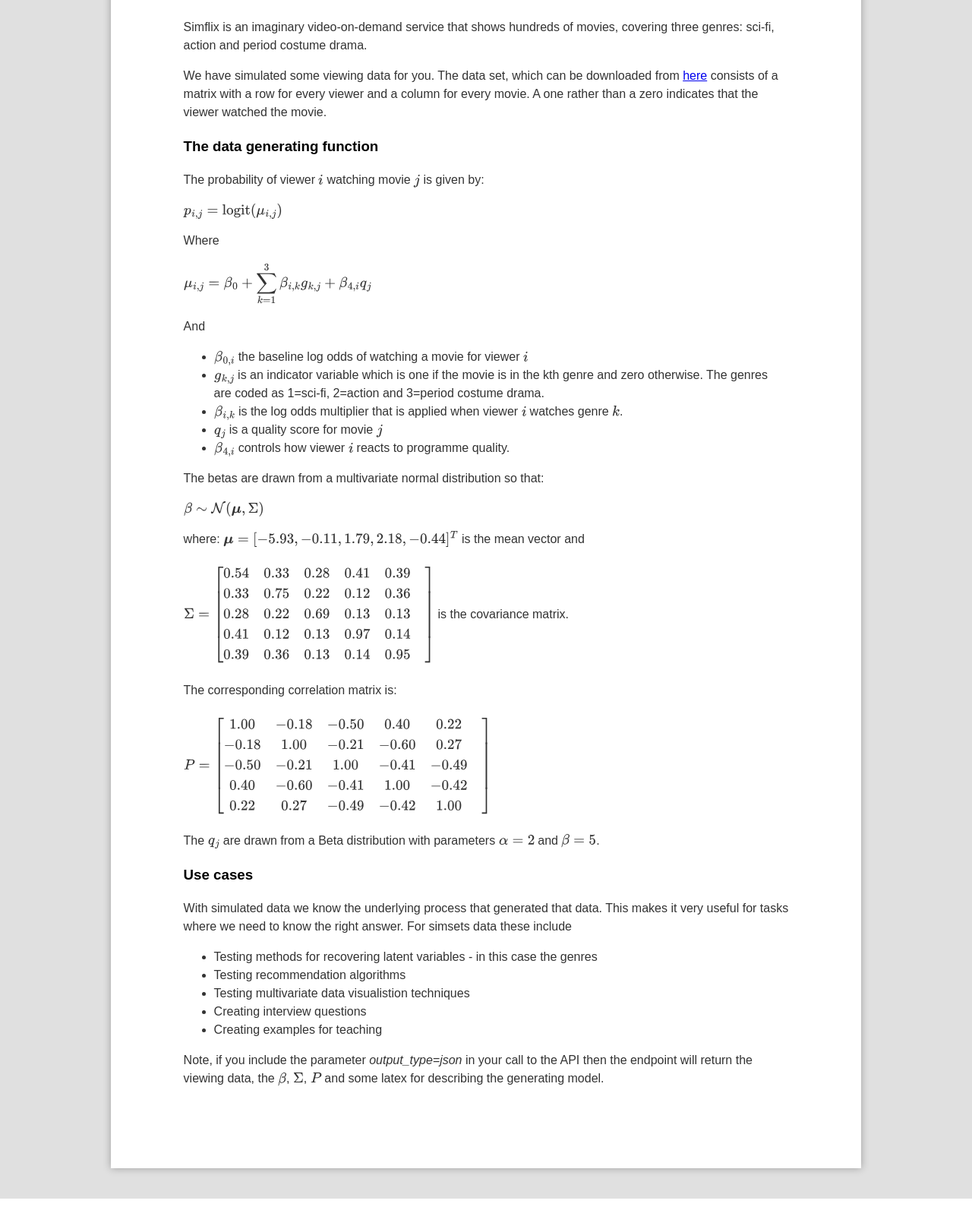
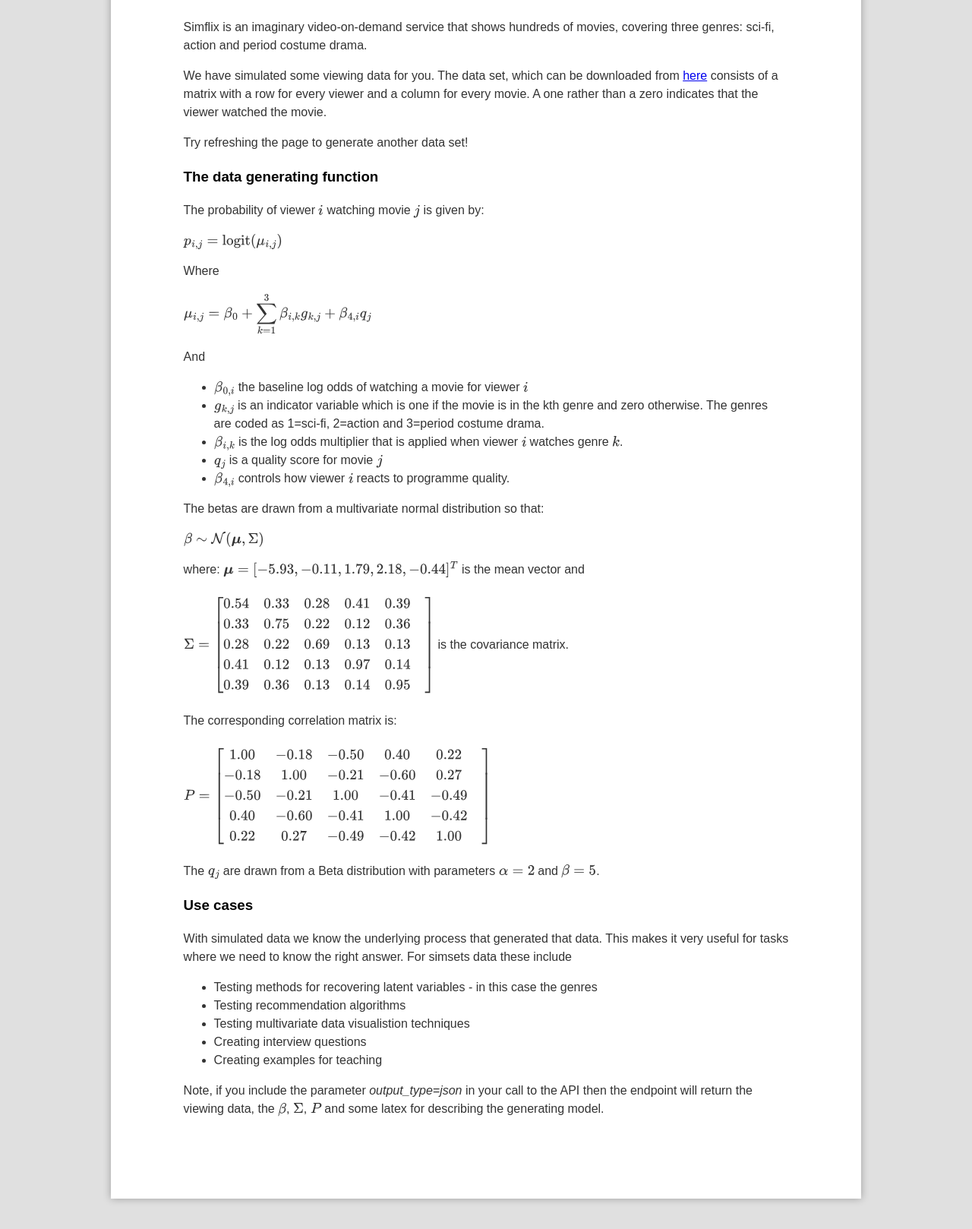
Before and after one commit to coppeliaMLA/simsets, a Flask app: page /simflix in a window 1280 px wide. Shown: the part 203-1821 px from the top of the page at 76% size. Before the commit the page ends 1781 px from the top, so only its background shows below. Run offline with Flask 3, Linux system fonts and the light colour scheme.

Commit message:
Added simflix demo

```diff
--- a/templates/simflix_desc.html
+++ b/templates/simflix_desc.html
@@ -98,6 +98,8 @@
                     href="/download_simflix">here</a> consists of a matrix with a row for every viewer and a column for
                 every movie. A one rather than a zero indicates that the viewer watched the movie.</p>
 
+            <p> Try refreshing the page to generate another data set!</p>
+
             <h3>The data generating function</h3>
 
             {{model_latex | safe }}
--- a/templates/time_series_desc.html
+++ b/templates/time_series_desc.html
@@ -96,6 +96,8 @@
 
             <img src="{{ plot_url }}" alt="Observed Data Plot">
 
+            <p> Try refreshing the page to generate another data set!</p>
+
             <p>With simulated data we know the underlying process that generated that data. This makes it very useful
                 for tasks where we need to know the right answer. These include: </p>
             <ul>
```
Also changed, not shown: 2 other files.
